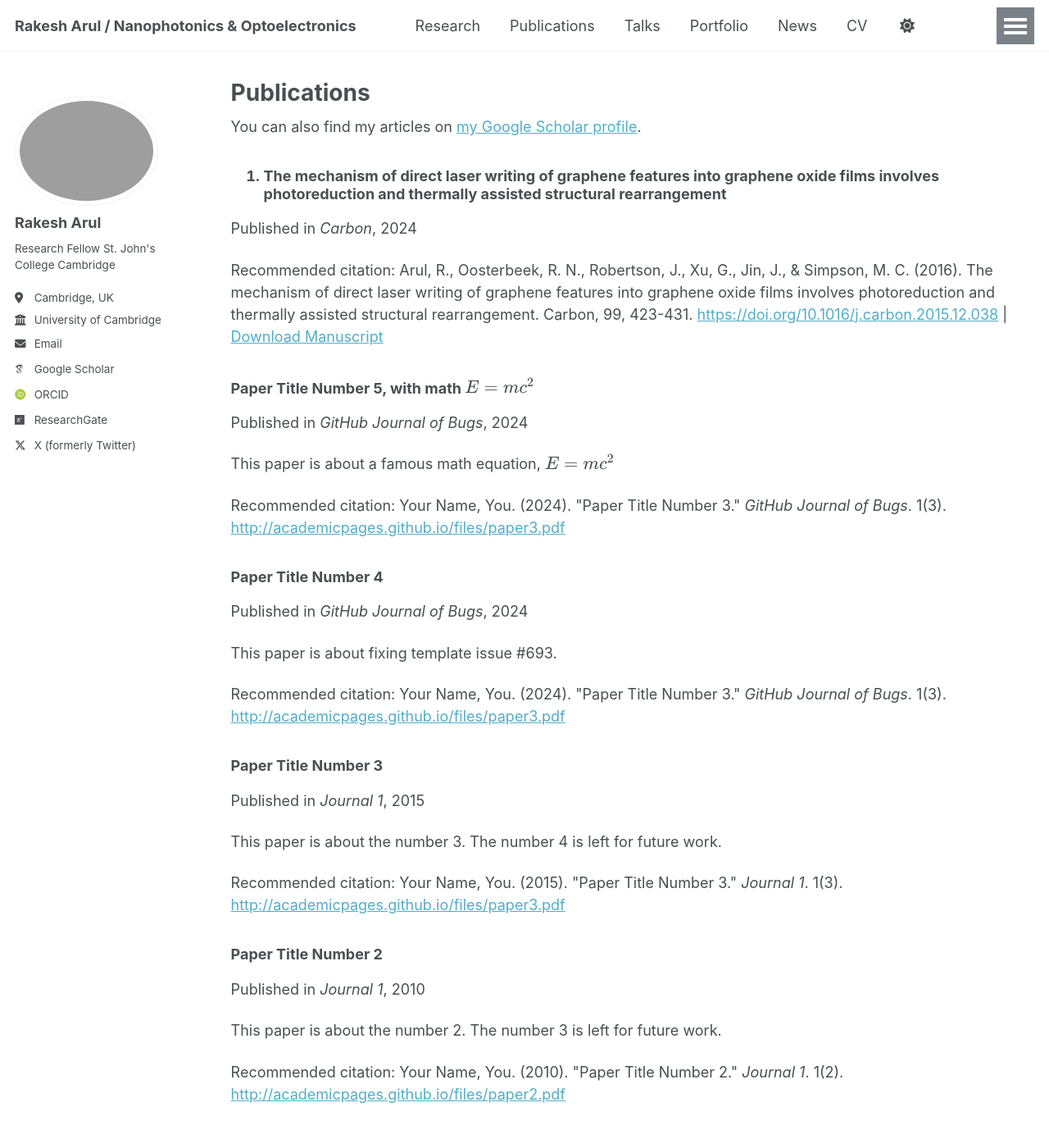
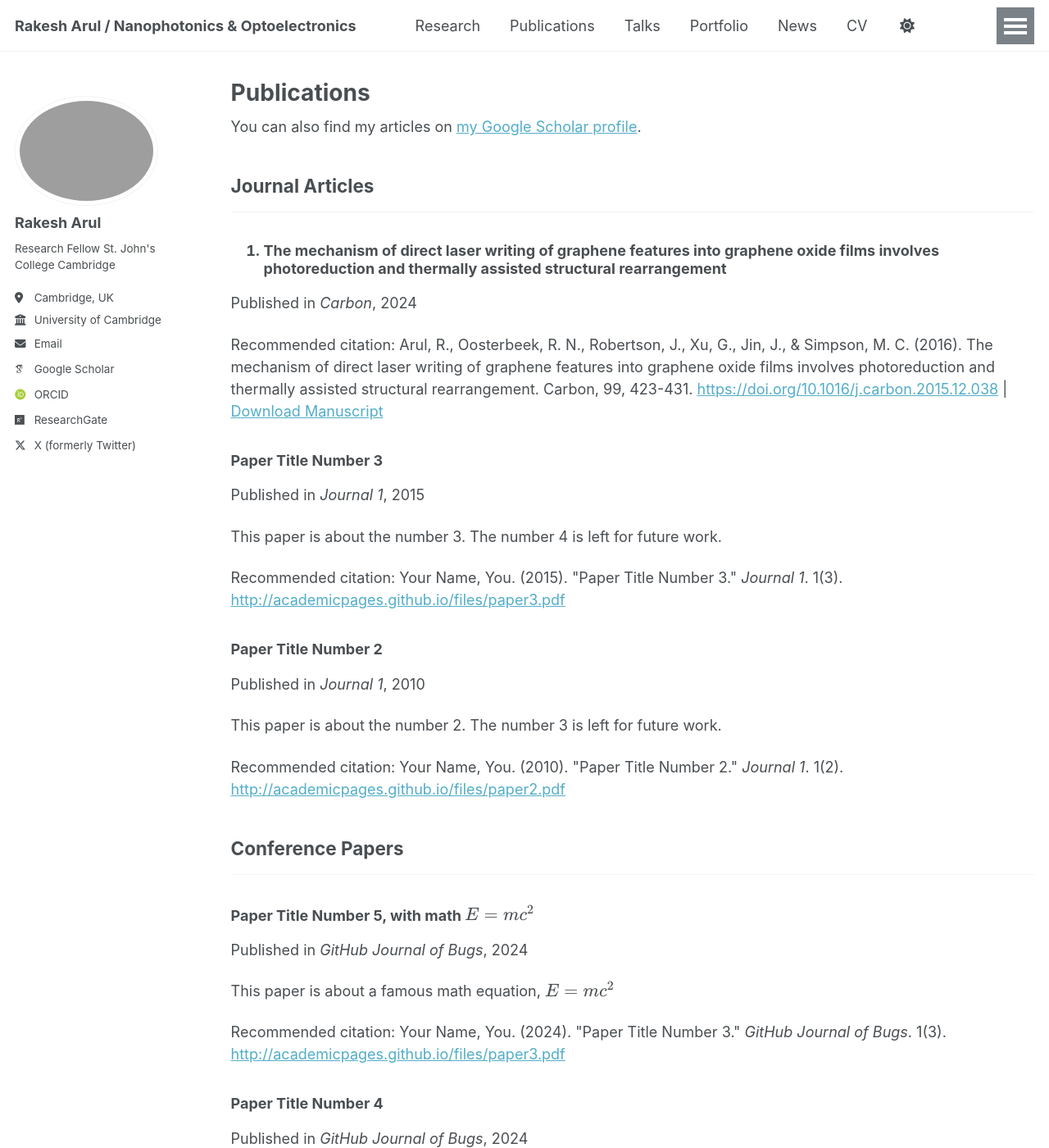
Before and after one commit to photonicsarul/photonicsarul.github.io, a Jekyll site: the page built from _pages/publications.html, in a window 1280 px wide and 1400 px high. Shown: the whole window at 82% size. Built offline with Jekyll 4.4.1, drawn with Linux system fonts in a browser that asks for light colours; some web fonts are replaced; a script that is not in the unit is left out; part of the change alters nothing that is shown.

Commit message:
Update publications.html

```diff
--- a/_pages/publications.html
+++ b/_pages/publications.html
@@ -11,6 +11,22 @@ author_profile: true
 
 {% include base_path %}
 
-{% for post in site.publications reversed %}
-  {% include archive-single-new.html %}
-{% endfor %}
+{% if site.publication_category %}
+  {% for category in site.publication_category  %}
+    {% assign title_shown = false %}
+    {% for post in site.publications reversed %}
+      {% if post.category != category[0] %}
+        {% continue %}
+      {% endif %}
+      {% unless title_shown %}
+        <h2>{{ category[1].title }}</h2><hr />
+        {% assign title_shown = true %}
+      {% endunless %}
+      {% include archive-single-new.html %}
+    {% endfor %}
+  {% endfor %}
+{% else %}
+  {% for post in site.publications reversed %}
+    {% include archive-single-new.html %}
+  {% endfor %}
+{% endif %}
```
